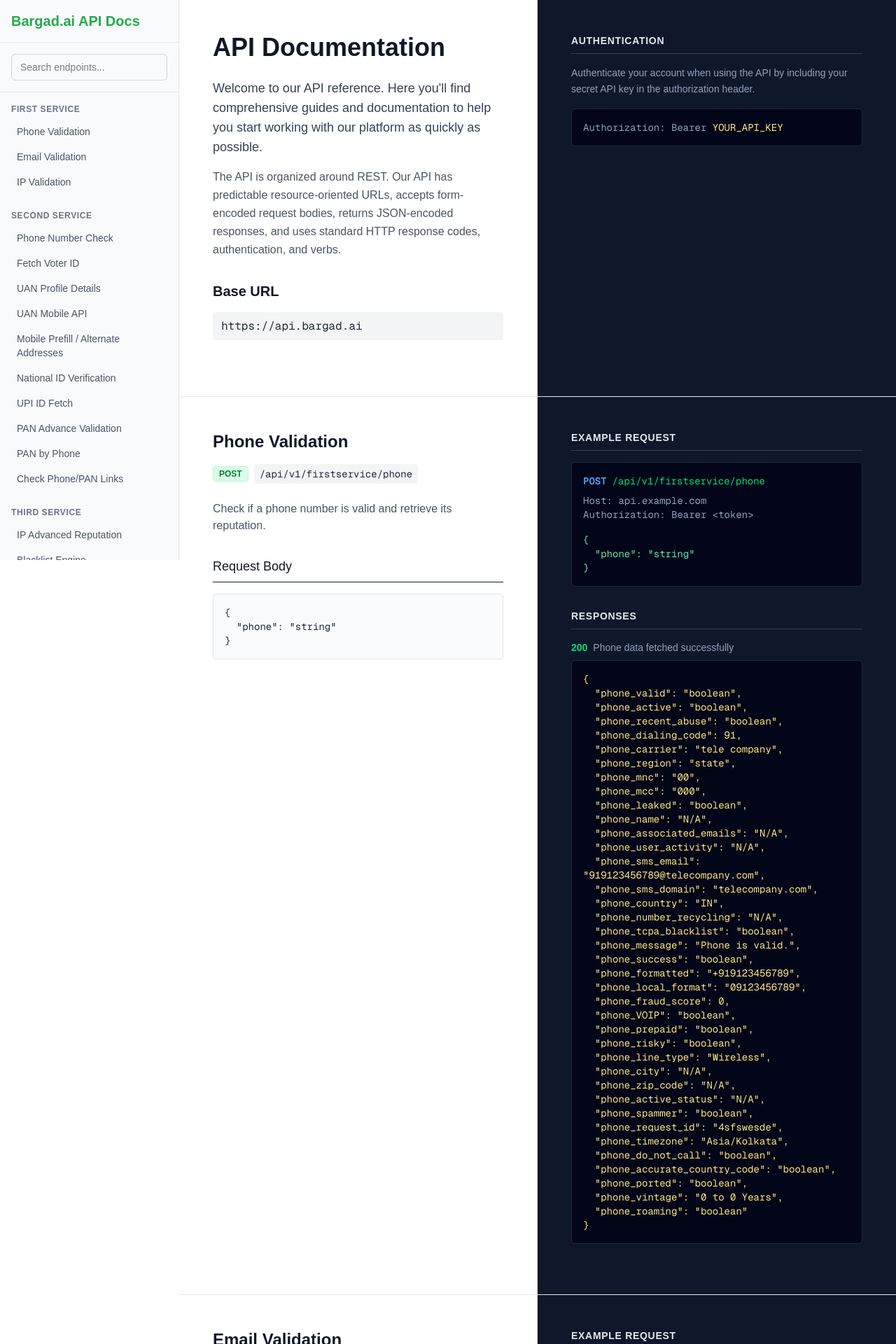
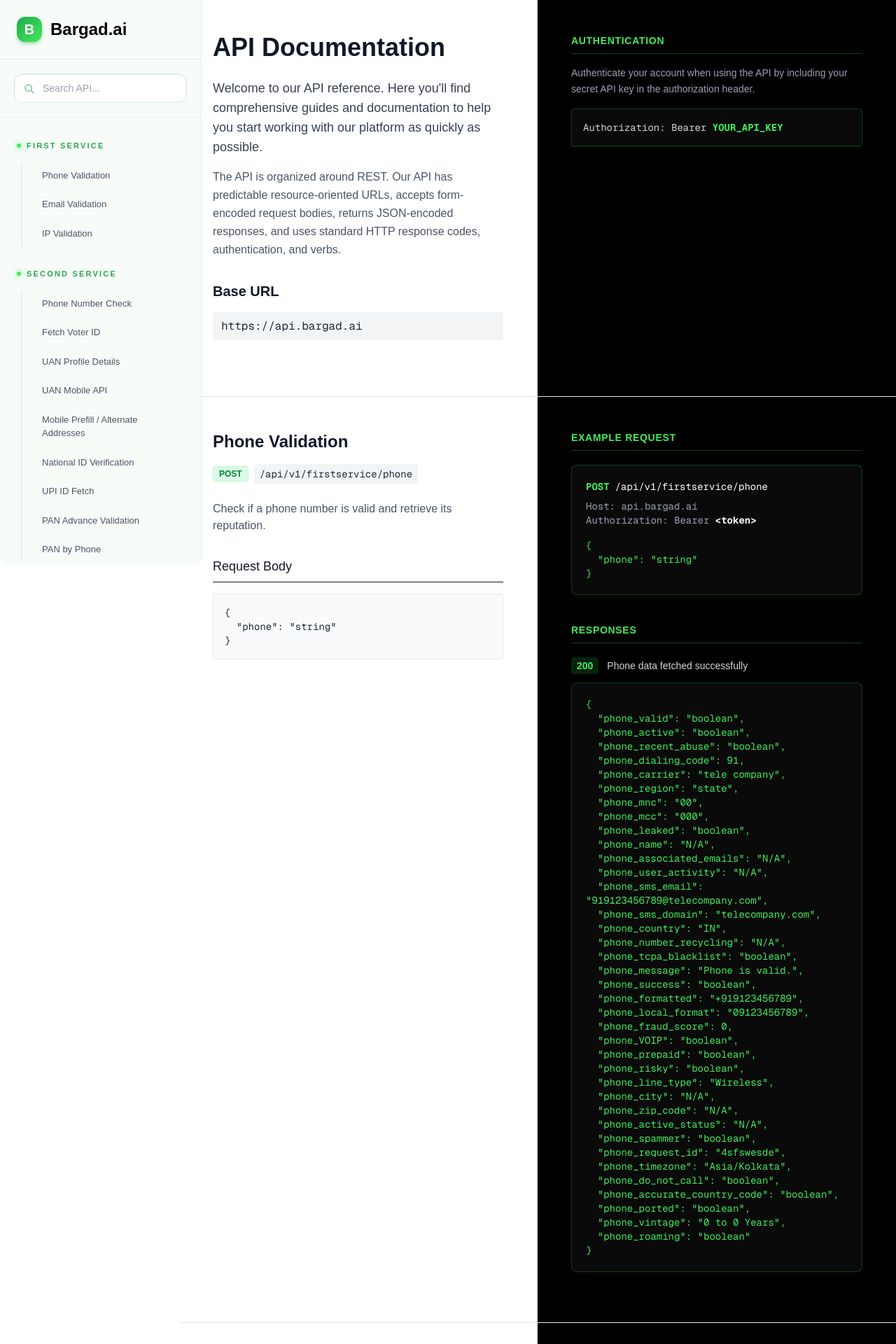
Before and after one commit to augustusHarts/bargad-api-docs, a Next.js app: page / in a window 1280 px wide. Shown: the top 1920 px of the page at 70% size. Built offline with nearby package versions, Linux system fonts and the light colour scheme.

Commit message:
UI upgrade

```diff
--- a/app/page.js
+++ b/app/page.js
@@ -59,13 +59,13 @@
                   https://api.bargad.ai
                 </code>
               </div>
-              <div className="lg:w-1/2 p-8 lg:p-12 bg-slate-900 text-gray-300">
-                <h3 className="text-sm border-b border-slate-700 pb-2 mb-4 font-semibold text-slate-200 uppercase tracking-wider">Authentication</h3>
-                <p className="text-sm text-slate-400 mb-4 leading-relaxed">
+              <div className="lg:w-1/2 p-8 lg:p-12 bg-[#000000] text-white">
+                <h3 className="text-sm border-b border-[#24aa4d]/40 pb-2 mb-4 font-bold text-[#42ea5a] uppercase tracking-wider">Authentication</h3>
+                <p className="text-sm text-gray-400 mb-4 leading-relaxed">
                   Authenticate your account when using the API by including your secret API key in the authorization header.
                 </p>
-                <div className="bg-slate-950 p-4 rounded-md mb-8 overflow-x-auto text-sm font-mono border border-slate-800">
-                  <div className="text-slate-400">Authorization: Bearer <span className="text-amber-200">YOUR_API_KEY</span></div>
+                <div className="bg-[#0a0a0a] p-4 rounded border border-[#24aa4d]/30 overflow-x-auto text-sm font-mono shadow-md shadow-[#24aa4d]/10">
+                  <div className="text-gray-300">Authorization: Bearer <span className="text-[#42ea5a] font-bold">YOUR_API_KEY</span></div>
                 </div>
               </div>
             </div>
--- a/components/EndpointSection.js
+++ b/components/EndpointSection.js
@@ -65,33 +65,33 @@
         </div>
 
         {/* Right Column - Code Samples & Responses */}
-        <div className="lg:w-1/2 p-8 lg:p-12 bg-slate-900 text-gray-300">
-          <h3 className="text-sm border-b border-slate-700 pb-2 mb-4 font-semibold text-slate-200 uppercase tracking-wider">Example Request</h3>
-          <div className="bg-slate-950 p-4 rounded-md mb-8 overflow-x-auto text-sm font-mono border border-slate-800">
-            <div className="flex space-x-2">
-              <span className="text-blue-400 font-semibold">{endpoint.method}</span>
-              <span className="text-green-400">{endpoint.path}</span>
+        <div className="lg:w-1/2 p-8 lg:p-12 bg-[#000000] text-white">
+          <h3 className="text-sm border-b border-[#24aa4d]/40 pb-2 mb-5 font-bold text-[#42ea5a] uppercase tracking-wider">Example Request</h3>
+          <div className="bg-[#0a0a0a] p-5 rounded-lg mb-10 overflow-x-hidden text-sm font-mono border border-[#24aa4d]/30 shadow-md shadow-[#24aa4d]/5">
+            <div className="flex space-x-2 mb-2">
+              <span className="text-[#42ea5a] font-bold">{endpoint.method}</span>
+              <span className="text-white">{endpoint.path}</span>
             </div>
-            <div className="mt-2 text-slate-400">Host: api.example.com</div>
-            <div className="text-slate-400">Authorization: Bearer {'<token>'}</div>
+            <div className="text-gray-400">Host: api.bargad.ai</div>
+            <div className="text-gray-400">Authorization: Bearer <span className="text-[#fff] font-bold">{'<token>'}</span></div>
             {endpoint.method !== 'GET' && endpoint.requestBody && (
-              <pre className="mt-4 text-emerald-300 whitespace-pre-wrap">
+              <pre className="mt-4 text-[#42ea5a] whitespace-pre-wrap">
                 {JSON.stringify(endpoint.requestBody, null, 2)}
               </pre>
             )}
           </div>
 
-          <h3 className="text-sm border-b border-slate-700 pb-2 mb-4 font-semibold text-slate-200 uppercase tracking-wider">Responses</h3>
+          <h3 className="text-sm border-b border-[#24aa4d]/40 pb-2 mb-5 font-bold text-[#42ea5a] uppercase tracking-wider">Responses</h3>
           {Object.entries(endpoint.responses).map(([status, response]) => (
             <div key={status} className="mb-6">
-              <div className="flex items-center mb-2">
-                <span className={`text-sm font-bold mr-2 ${status.startsWith('2') ? 'text-green-400' : 'text-red-400'}`}>
+              <div className="flex items-center mb-3">
+                <span className={`text-sm font-bold mr-3 px-2 py-0.5 rounded ${status.startsWith('2') ? 'bg-[#24aa4d]/20 text-[#42ea5a]' : 'bg-red-900/40 text-red-400'}`}>
                   {status}
                 </span>
-                <span className="text-sm text-slate-400">{response.description}</span>
+                <span className="text-sm text-gray-300">{response.description}</span>
               </div>
               {response.body && (
-                <pre className="bg-slate-950 p-4 rounded-md overflow-x-auto text-sm font-mono border border-slate-800 text-amber-200 whitespace-pre-wrap">
+                <pre className="bg-[#0a0a0a] p-5 rounded-lg overflow-x-auto text-sm font-mono border border-[#24aa4d]/30 text-[#42ea5a] whitespace-pre-wrap shadow-md shadow-[#24aa4d]/5">
                   {JSON.stringify(response.body, null, 2)}
                 </pre>
               )}
--- a/components/Sidebar.js
+++ b/components/Sidebar.js
@@ -15,33 +15,38 @@
   }).filter(service => service.endpoints.length > 0);
 
   return (
-    <div className="w-64 h-full bg-gray-50 border-r border-gray-200 overflow-y-auto fixed left-0 top-0 pb-10">
-      <div className="p-4 font-bold text-xl text-[#24aa4d] border-b border-gray-200 sticky top-0 bg-gray-50 z-10">
-        Bargad.ai API Docs
+    <div className="w-72 h-full bg-[#f8fcf9] border-r border-[#e0f2e5] overflow-y-auto fixed left-0 top-0 pb-10 shadow-lg shadow-[#24aa4d]/5 custom-scrollbar">
+      <div className="p-6 font-extrabold text-2xl text-[#000] border-b border-[#e0f2e5] sticky top-0 bg-[#f8fcf9] z-10 flex items-center gap-3">
+        <div className="w-9 h-9 rounded-xl bg-gradient-to-br from-[#24aa4d] to-[#42ea5a] shadow-md flex items-center justify-center text-white font-black text-xl shadow-[#24aa4d]/30">B</div>
+        Bargad.ai
       </div>
-      <div className="p-4 border-b border-gray-200 sticky top-[60px] bg-gray-50 z-10">
-        <input
-          type="text"
-          placeholder="Search endpoints..."
-          className="w-full px-3 py-2 text-black border border-gray-300 rounded-md text-sm focus:outline-none focus:ring-2 focus:ring-[#24aa4d] focus:border-transparent"
-          value={searchQuery}
-          onChange={(e) => setSearchQuery(e.target.value)}
-        />
+      <div className="p-5 border-b border-[#e0f2e5] sticky top-[84px] bg-[#f8fcf9] z-10">
+        <div className="relative">
+          <svg className="w-4 h-4 absolute left-3.5 top-3.5 text-[#24aa4d]/60" fill="none" stroke="currentColor" viewBox="0 0 24 24"><path strokeLinecap="round" strokeLinejoin="round" strokeWidth="2.5" d="M21 21l-6-6m2-5a7 7 0 11-14 0 7 7 0 0114 0z"></path></svg>
+          <input
+            type="text"
+            placeholder="Search API..."
+            className="w-full pl-10 pr-4 py-2.5 text-black border border-[#d1ebd7] rounded-xl text-sm font-medium focus:outline-none focus:ring-2 focus:ring-[#24aa4d]/40 focus:border-[#24aa4d] bg-white shadow-inner transition-all placeholder:text-gray-400"
+            value={searchQuery}
+            onChange={(e) => setSearchQuery(e.target.value)}
+          />
+        </div>
       </div>
-      <nav className="p-4">
+      <nav className="p-6 mt-2">
         {filteredServices.map((service) => (
-          <div key={service.id} className="mb-6">
-            <h2 className="text-xs font-semibold text-gray-500 uppercase tracking-wider mb-2">
+          <div key={service.id} className="mb-8 relative">
+            <h2 className="text-[11px] font-black text-[#24aa4d] uppercase tracking-[0.2em] mb-4 flex items-center gap-2">
+              <span className="w-1.5 h-1.5 rounded-full bg-[#42ea5a] shadow-[0_0_8px_0_#42ea5a]"></span>
               {service.name}
             </h2>
-            <ul className="space-y-1">
+            <ul className="space-y-1.5 border-l-2 border-[#e0f2e5] ml-1.5 pl-4">
               {service.endpoints.map((endpoint) => (
                 <li key={endpoint.id}>
                   <a
                     href={`#${endpoint.id}`}
-                    className={`block px-2 py-1.5 text-sm rounded transition-colors ${activeId === endpoint.id
-                      ? 'bg-indigo-50 text-indigo-700 font-medium'
-                      : 'text-gray-600 hover:bg-gray-100'
+                    className={`block px-3 py-2 text-[13px] rounded-lg transition-all duration-300 ${activeId === endpoint.id
+                      ? 'bg-gradient-to-r from-[#24aa4d] to-[#42ea5a] text-white font-bold shadow-md shadow-[#24aa4d]/30 translate-x-1'
+                      : 'text-gray-600 font-medium hover:bg-[#e0f2e5] hover:text-[#24aa4d] hover:translate-x-1'
                       }`}
                   >
                     {endpoint.title}
--- a/data/services.js
+++ b/data/services.js
@@ -76,58 +76,55 @@
             body: {
               "email_recent_abuse": "boolean",
               "email_honeypot": "boolean",
-              "email_spam_trap_score": "none",
-              "email_domain_trust": "N/A",
+              "email_spam_trap_score": "string",
+              "email_domain_trust": "string",
               "email_valid": "boolean",
               "email_disposable": "boolean",
-              "email_deliverability": "high",
+              "email_deliverability": "string",
               "email_catch_all": "boolean",
-              "email_smtp_score": 3,
-              "email_overall_score": 4,
-              "email_suggested_domain": "N/A",
+              "email_smtp_score": "number",
+              "email_overall_score": "number",
+              "email_suggested_domain": "string",
               "email_suspect": "boolean",
               "email_dns_valid": "boolean",
               "email_spf_record": "boolean",
               "email_dmarc_record": "boolean",
               "email_leaked": "boolean",
-              "email_first_name": "Mana",
+              "email_first_name": "string",
               "email_common": "boolean",
               "email_generic": "boolean",
               "email_frequent_complainer": "boolean",
-              "email_domain_velocity": "N/A",
-              "email_user_activity": "N/A",
-              "email_phone_numbers": "N/A",
+              "email_domain_velocity": "string",
+              "email_user_activity": "string",
+              "email_phone_numbers": "string",
               "email_risky_tld": "boolean",
-              "email_message": "Success.",
+              "email_message": "string",
               "email_success": "boolean",
               "email_timed_out": "boolean",
-              "email_fraud_score": 0,
+              "email_fraud_score": "number",
               "email_domain_age": {
-                "human": "0 years ago",
+                "human": "string",
                 "timestamp": 'number',
-                "iso": "1995-08-13T00:00:00-04:00"
+                "iso": "string"
               },
               "email_first_seen": {
-                "human": "0 years ago",
+                "human": "string",
                 "timestamp": 'number',
-                "iso": "2024-06-11T02:49:05-04:00"
+                "iso": "string"
               },
-              "email_sanitized_email": "example@gmail.com",
+              "email_sanitized_email": "string",
               "email_associated_names": {
-                "status": "Enterprise Plus or higher required.",
+                "status": "string",
                 "names": []
               },
               "email_mx_records": [
-                "alt1.gmail-smtp-in.l.google.com",
-                "alt3.gmail-smtp-in.l.google.com",
-                "alt4.gmail-smtp-in.l.google.com"
+                "string"
               ],
               "email_a_records": [
-                "342.1221.03.63",
-                "273.428.1993.93"
+                "string"
               ],
-              "email_result_type": "cached",
-              "email_request_id": "afcsdfe"
+              "email_result_type": "string",
+              "email_request_id": "string"
             }
           }
         }
@@ -153,28 +150,28 @@
               "ip_active_tor": "boolean",
               "ip_proxy": "boolean",
               "ip_bot_status": "boolean",
-              "ip_abuse_velocity": "N/A",
-              "latitude": 93.13,
-              "longitude": 13.53,
-              "ip_country": "IN",
-              "ip_region": "state",
-              "ip_city": "city",
-              "ip_zip_code": "N/A",
-              "ip_time_zone": "Asia/Kolkata",
-              "ip_connection_type": "N/A",
-              "ip_isp": "telecom",
-              "ip_organization": "telecom",
-              "ip_asn": 21234,
+              "ip_abuse_velocity": "string",
+              "latitude": "number",
+              "longitude": "number",
+              "ip_country": "string",
+              "ip_region": "string",
+              "ip_city": "string",
+              "ip_zip_code": "string",
+              "ip_time_zone": "string",
+              "ip_connection_type": "string",
+              "ip_isp": "string",
+              "ip_organization": "string",
+              "ip_asn": "number",
               "ip_is_crawler": "boolean",
-              "ip_success": "true",
-              "ip_message": "Success",
-              "ip_fraud_score": 0,
+              "ip_success": "boolean",
+              "ip_message": "string"  ,
+              "ip_fraud_score": "number",
               "ip_mobile": "boolean",
-              "ip_host": "000.000.000.000",
+              "ip_host": "string",
               "ip_abuse_events": [
-                "Enterprise plan required to view abuse events and active proxy networks"
+                "string"
               ],
-              "ip_request_id": "afwewe"
+              "ip_request_id": "string"
             }
           }
         }
@@ -198,13 +195,13 @@
           200: {
             description: "IP data fetched successfully",
             body: {
-              "phone_ported": "No",
-              "phone_vintage": "15 to 16 Years",
-              "phone_active": "Yes",
-              "phone_valid": "Yes",
-              "phone_region": "state",
-              "phone_carrier": "telecompany",
-              "phone_roaming": "No"
+              "phone_ported": "boolean",
+              "phone_vintage": "string",
+              "phone_active": "boolean",
+              "phone_valid": "boolean",
+              "phone_region": "string",
+              "phone_carrier": "string",
+              "phone_roaming": "boolean"
             }
           }
         }
```
